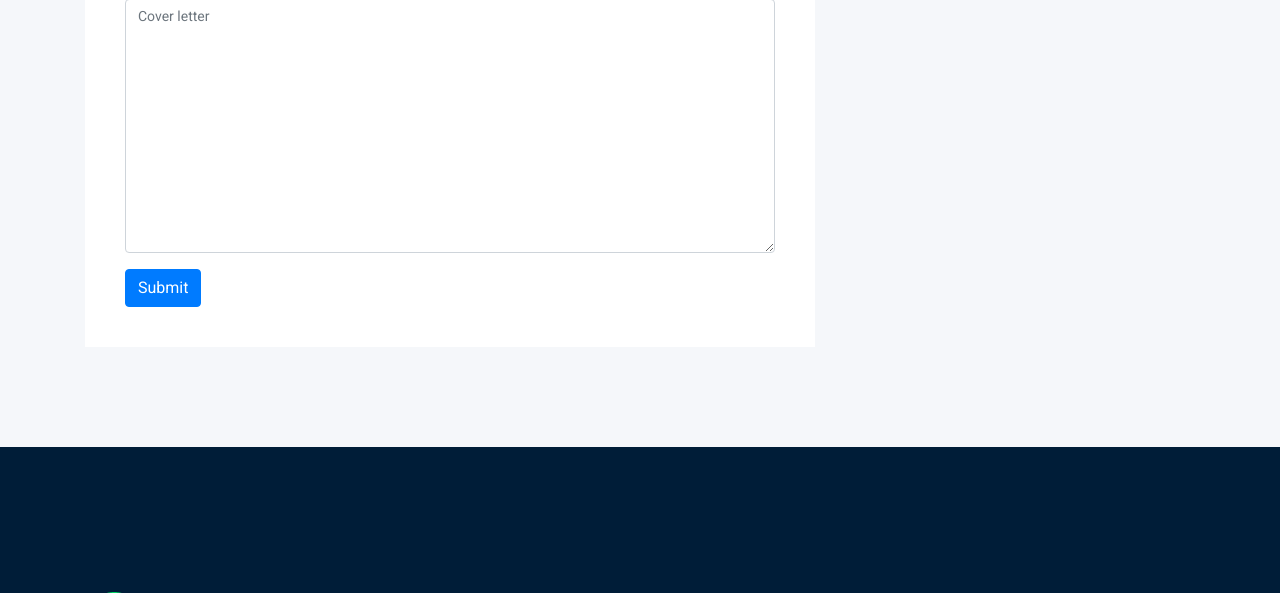
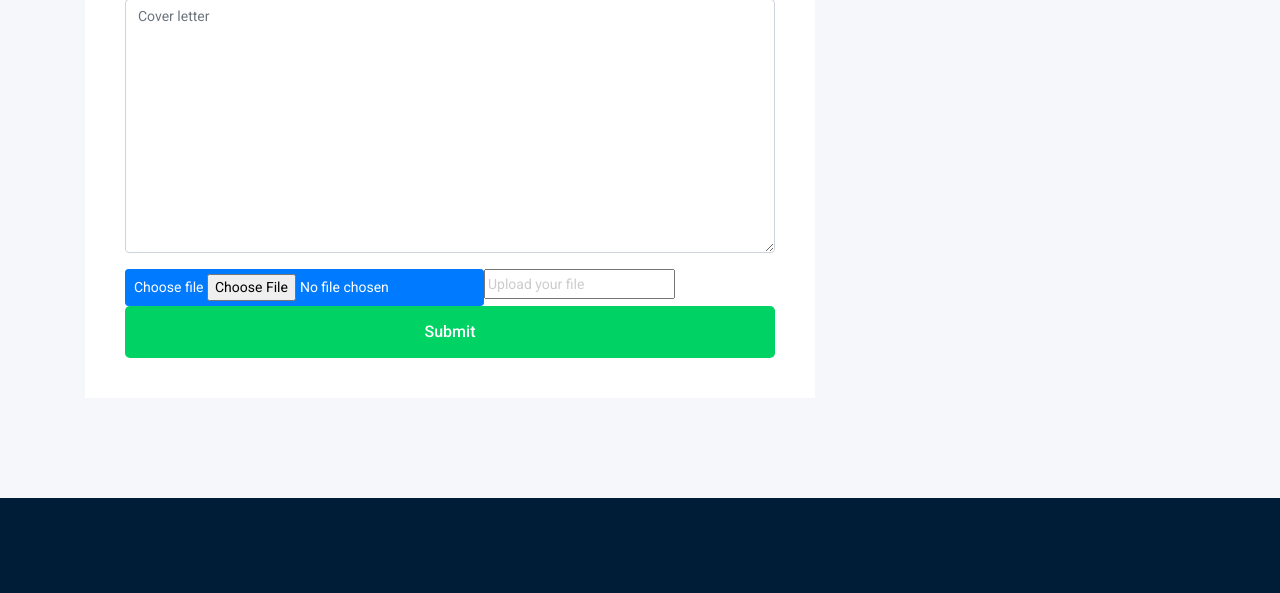
Before and after one commit to Ahmed-Azoz/django-job-board, a Django app: a page that uses job/templates/job/job_detail.html in a window 1280 px wide. Shown: the part 1271-1864 px from the top of the page. Run offline with Django 3.2, Linux system fonts and the light colour scheme; data comes from the database, SQL or seed files in the repository; some libraries are stand-ins or nearby versions.

Commit message:
--- Auto-Git Commit ---

```diff
--- a/job/templates/job/job_detail.html
+++ b/job/templates/job/job_detail.html
@@ -76,15 +76,26 @@
                     </div>
                     <div class="apply_job_form white-bg">
                         <h4>Apply for the job</h4>
-                         <form action="#" method="POST">
                             <form action="/url/to/submit/" method="post" class="form">
                                 {% csrf_token %}
                                 {% bootstrap_form form %}
+                                <form class="md-form">
+                                    <div class="file-field">
+                                      <div class="btn btn-primary btn-sm float-left">
+                                        <span>Choose file</span>
+                                        <input type="file">
+                                      </div>
+                                      <div class="file-path-wrapper">
+                                        <input class="file-path validate" type="text" placeholder="Upload your file">
+                                      </div>
+                                    </div>
+                                  </form>
+
                                 {% buttons %}
-                                    <button type="submit" class="btn btn-primary">Submit</button>
+                                <button  class="boxed-btn3 w-100" type="submit">Submit</button>
                                 {% endbuttons %}
                             </form>
-                        </form>
+
                     </div>
                 </div>
                 <div class="col-lg-4">
```
